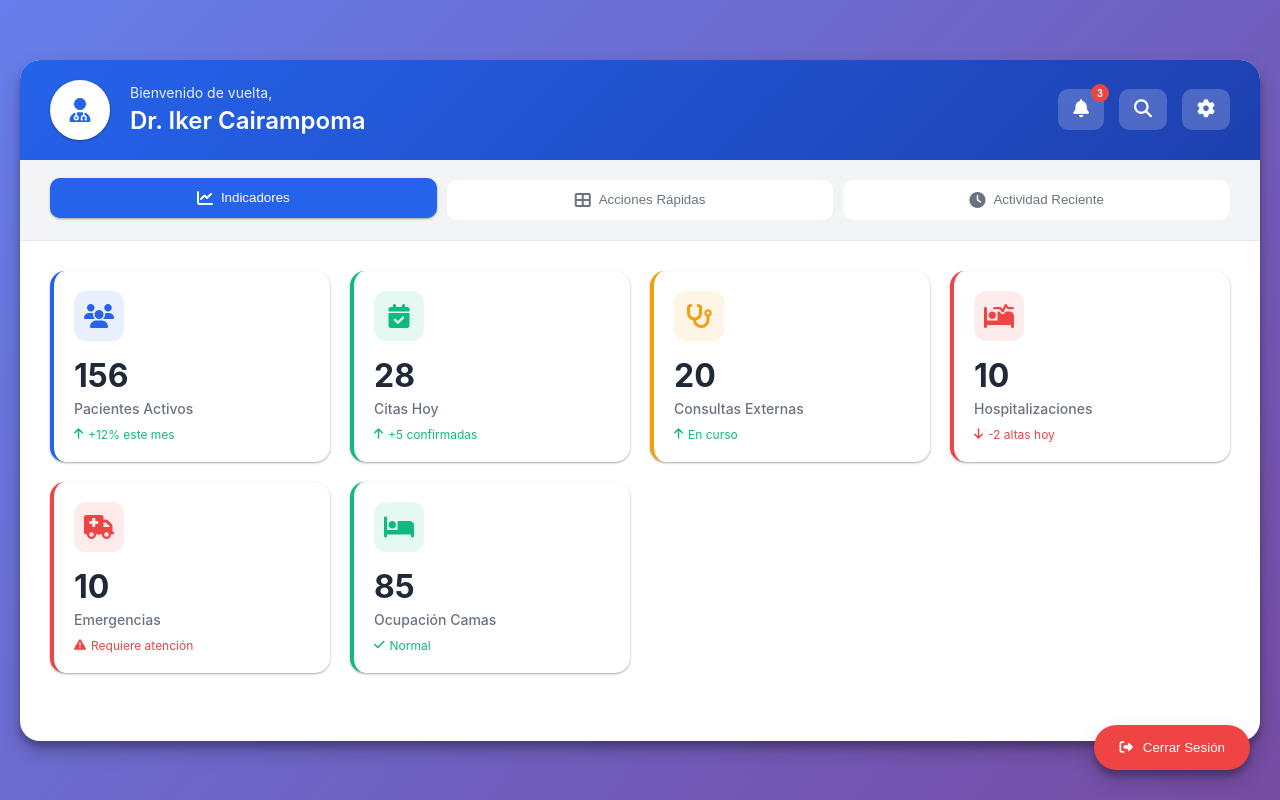
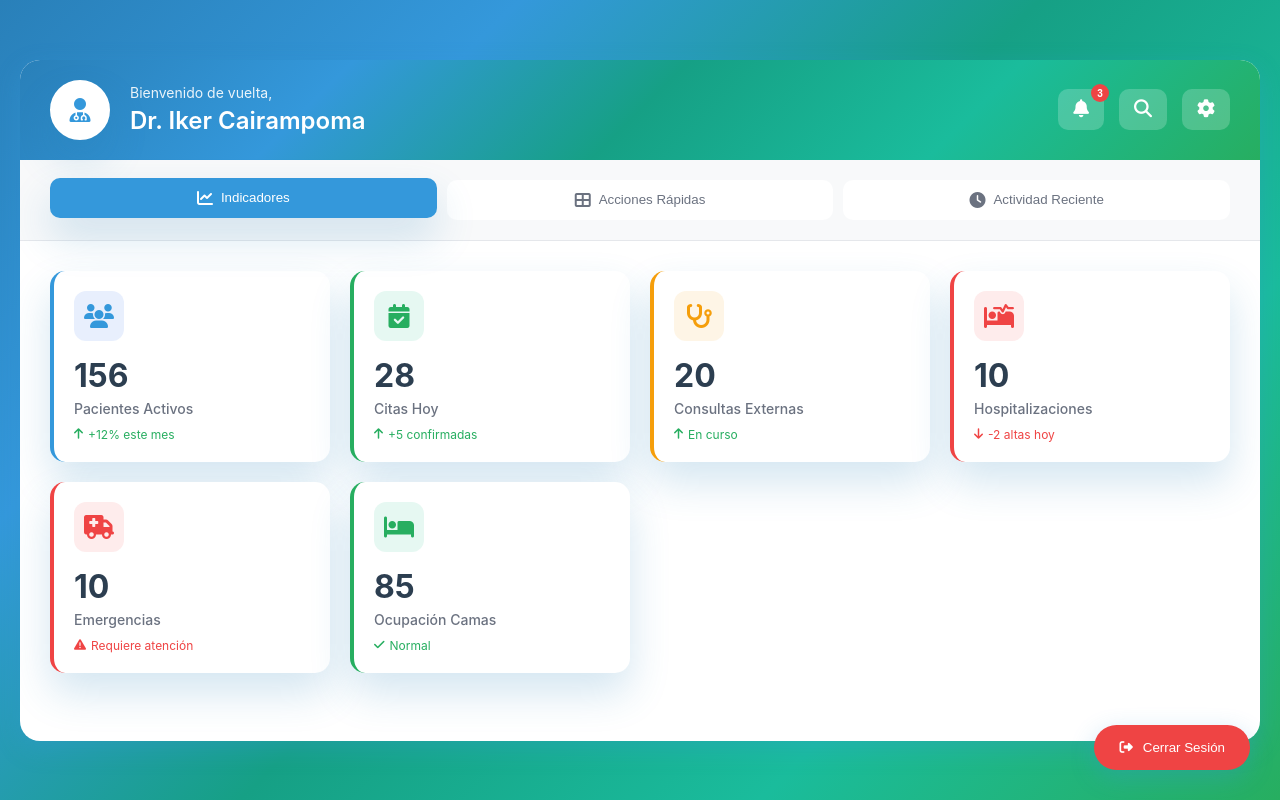
Before and after one commit to acairampoma/hc-medico, a Python web app: template templates/dashboard.html in a window 1280 px wide. Run offline with Jinja, Linux system fonts and the light colour scheme; the template is opened without the code that fills it, so the values that code supplies are empty; some libraries are stand-ins or nearby versions.

Commit message:
Refactorizacion colores

```diff
--- a/templates/dashboard.html
+++ b/templates/dashboard.html
@@ -3,7 +3,7 @@
 <head>
     <meta charset="UTF-8">
     <meta name="viewport" content="width=device-width, initial-scale=1.0">
-    <title>Hospital Dashboard - Sistema Médico</title>
+    <title>IA MEDICAL SOLUTIONS - Dashboard</title>
     <link href="https://cdnjs.cloudflare.com/ajax/libs/font-awesome/6.4.0/css/all.min.css" rel="stylesheet">
     <link href="https://cdn.jsdelivr.net/npm/sweetalert2@11.7.32/dist/sweetalert2.min.css" rel="stylesheet">
     <style>
@@ -14,22 +14,29 @@
         }
 
         :root {
-            --primary: #2563eb;
-            --primary-dark: #1e40af;
-            --secondary: #10b981;
+            /* COLORES HOSPITALARIOS OFICIALES */
+            --primary-gradient: linear-gradient(135deg, #2980b9 0%, #3498db 25%, #16a085 50%, #1abc9c 75%, #27ae60 100%);
+            --primary: #3498db;
+            --primary-dark: #2980b9;
+            --medical-green: #27ae60;
+            --medical-teal: #1abc9c;
+            --medical-cyan: #16a085;
+            --text-dark: #2c3e50;
+            --secondary: #27ae60;
             --danger: #ef4444;
             --warning: #f59e0b;
-            --dark: #1f2937;
+            --dark: #2c3e50;
             --gray: #6b7280;
-            --light: #f3f4f6;
+            --light: #f8f9fa;
+            --input-border: #e0e6ed;
             --white: #ffffff;
-            --shadow: 0 1px 3px rgba(0,0,0,0.12), 0 1px 2px rgba(0,0,0,0.24);
-            --shadow-lg: 0 10px 20px rgba(0,0,0,0.19), 0 6px 6px rgba(0,0,0,0.23);
+            --shadow: 0 20px 40px rgba(41, 128, 185, 0.2);
+            --shadow-lg: 0 8px 25px rgba(52, 152, 219, 0.3);
         }
 
         body {
             font-family: 'Inter', -apple-system, BlinkMacSystemFont, 'Segoe UI', sans-serif;
-            background: linear-gradient(135deg, #667eea 0%, #764ba2 100%);
+            background: var(--primary-gradient);
             min-height: 100vh;
             display: flex;
             align-items: center;
@@ -60,7 +67,7 @@
 
         /* Header compacto y moderno */
         .header {
-            background: linear-gradient(135deg, var(--primary) 0%, var(--primary-dark) 100%);
+            background: var(--primary-gradient);
             color: var(--white);
             padding: 20px 30px;
             display: flex;
```
